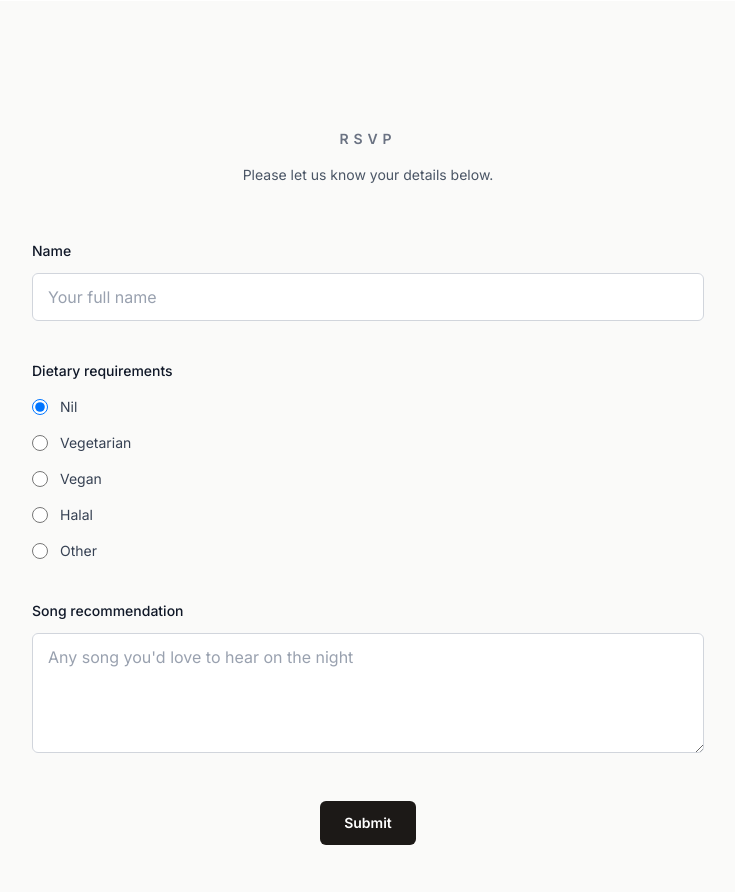
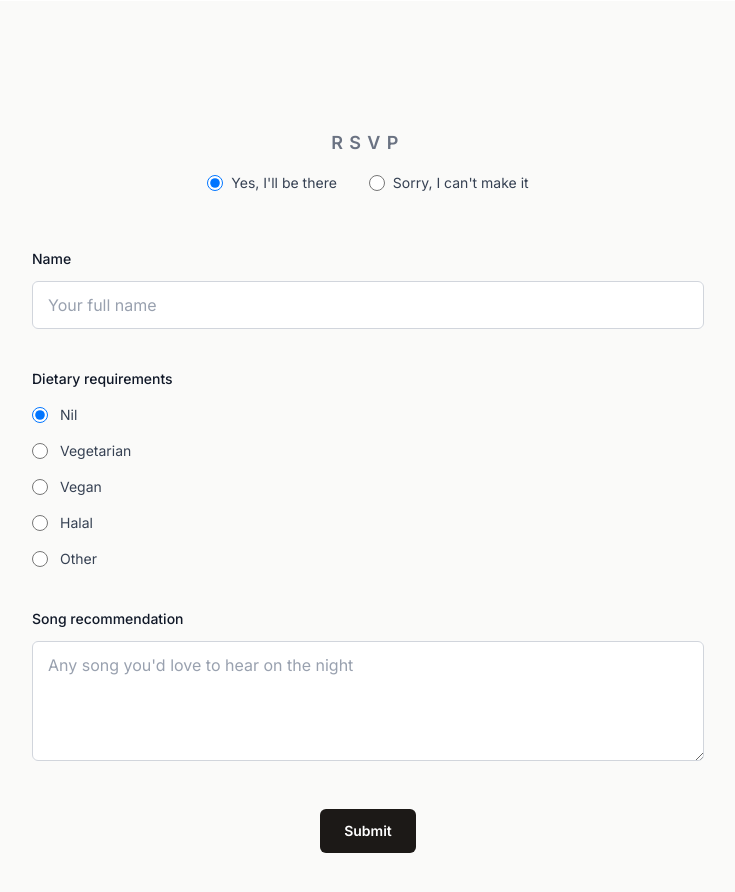
Before and after one commit to WilyBox/evite, a Next.js app: page / in a window 1280 px wide. Shown: the part 1460-2352 px from the top of the page, without its empty margins (272-1007 px from the left). Built offline with nearby package versions, Linux system fonts and the light colour scheme; a web font is replaced by a local one.

Commit message:
updated rsvp to include yes / no

```diff
--- a/app/api/rsvp/route.ts
+++ b/app/api/rsvp/route.ts
@@ -18,6 +18,7 @@ type RSVPBody = {
   dietaryNotes?: string
   songRecommendation?: string
   website?: string
+  attendance?: string
 }
 
 export async function POST(req: Request) {
--- a/app/components/Hero.tsx
+++ b/app/components/Hero.tsx
@@ -18,7 +18,7 @@ export default function Hero() {
   return (
     <section className="relative isolate min-h-screen overflow-hidden bg-stone-950">
       <img
-        src="/images/location/courtyard.webp"
+        src="/images/location/centered-courtyard.webp"
         alt="Dunglass Estate courtyard"
         className="absolute inset-0 -z-20 h-full w-full object-cover object-center brightness-[0.8]"
       />
--- a/app/components/RSVPSection.tsx
+++ b/app/components/RSVPSection.tsx
@@ -16,6 +16,7 @@ const dietaryOptions = [
 ]
 
 export default function RSVPSection() {
+  const [attendance, setAttendance] = useState<'yes' | 'no'>('yes')
   const [name, setName] = useState('')
   const [dietary, setDietary] = useState('nil')
   const [dietaryNotes, setDietaryNotes] = useState('')
@@ -39,6 +40,7 @@ export default function RSVPSection() {
           name,
           dietary,
           dietaryNotes,
+          attendance,
           songRecommendation,
           website,
         }),
@@ -67,14 +69,37 @@ export default function RSVPSection() {
       <div className="mx-auto max-w-3xl px-6">
         <div className="mx-auto max-w-2xl">
           <h2
-            className={`${inter.className} text-center text-sm font-semibold uppercase tracking-[0.35em] text-gray-500`}
+            className={`${inter.className} text-center text-lg font-semibold uppercase tracking-[0.35em] text-gray-500`}
           >
             RSVP
           </h2>
 
-          <p className="mt-4 text-center text-sm text-gray-600">
-            Please let us know your details below.
-          </p>
+
+
+          <fieldset>
+
+  <div className="mt-4 flex justify-center items-center gap-8">
+    {[
+      { id: 'yes', label: "Yes, I'll be there" },
+      { id: 'no', label: "Sorry, I can't make it" },
+    ].map((option) => (
+      <div key={option.id} className="flex items-center gap-2">
+        <input
+          id={option.id}
+          name="attendance"
+          type="radio"
+          value={option.id}
+          checked={attendance === option.id}
+          onChange={(e) => setAttendance(e.target.value as 'yes' | 'no')}
+          className="h-4 w-4 border-gray-300 text-stone-900 focus:ring-stone-900"
+        />
+        <label htmlFor={option.id} className="text-sm text-gray-700">
+          {option.label}
+        </label>
+      </div>
+    ))}
+  </div>
+</fieldset>
 
           <form onSubmit={handleSubmit} className="mt-14 space-y-10">
             <div>
@@ -93,7 +118,10 @@ export default function RSVPSection() {
               />
             </div>
 
-            <fieldset>
+            {attendance === 'yes' && (
+  <>
+    {/* Dietary fieldset */
+               <fieldset>
               <legend className="block text-sm font-medium text-gray-900">
                 Dietary requirements
               </legend>
@@ -136,7 +164,11 @@ export default function RSVPSection() {
               )}
             </fieldset>
 
-            <div>
+    }
+
+
+    {/* Song recommendation */
+                <div>
               <label
                 htmlFor="songRecommendation"
                 className="block text-sm font-medium text-gray-900"
@@ -153,6 +185,14 @@ export default function RSVPSection() {
                 placeholder="Any song you'd love to hear on the night"
               />
             </div>
+
+    }
+  </>
+)}
+
+
+
+
 
             <div className="hidden">
               <label htmlFor="website">Website</label>
```
Also changed, not shown: public/images/location/centered-courtyard.webp (added), public/names.txt (added).
